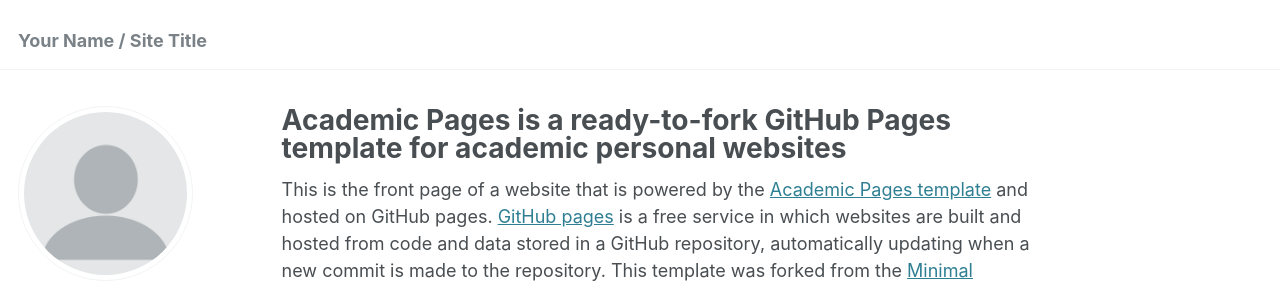
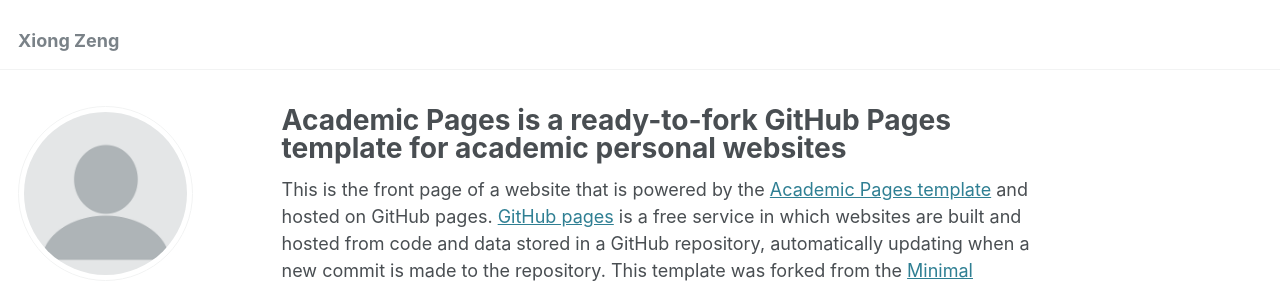
Before and after one commit to zengxiong111/zengxiong.github.io, a Jekyll site: the page built from _pages/about.md, in a window 1280 px wide. Shown: the top 283 px of the page. Built offline with Jekyll 4.4.1, drawn with Linux system fonts in a browser that asks for light colours; some web fonts are replaced.

Commit message:
Update _config.yml

```diff
--- a/_config.yml
+++ b/_config.yml
@@ -8,7 +8,7 @@
 
 # Basic Site Settings
 locale                   : "en-US"
-title                    : "Your Name / Site Title"
+title                    : "Xiong Zeng"
 title_separator          : "-"
 name                     : &name "Xiong Zeng (曾雄)"
 description              : &description "personal description"
```
